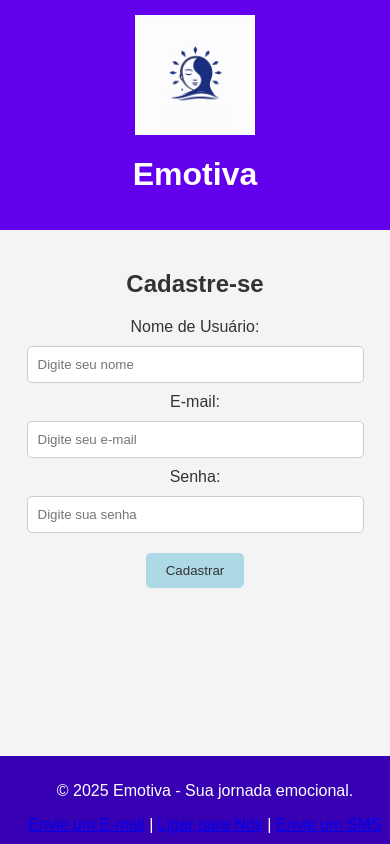
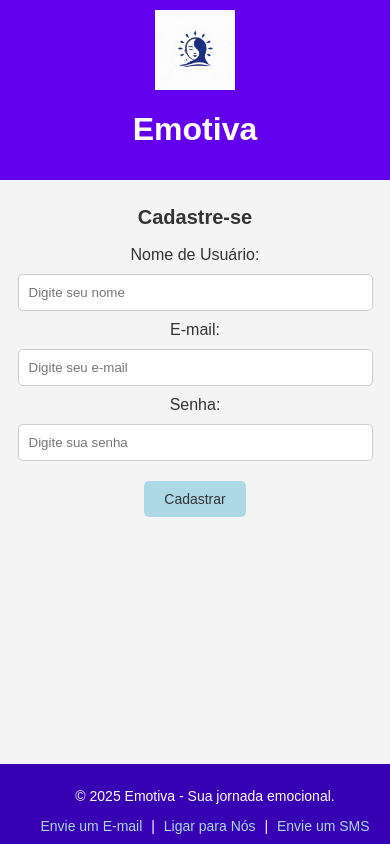
Before and after one commit to beatrizbcs/Web-App, a plain HTML site: page index.html in a window 390 px wide. Drawn offline with Linux system fonts and the light colour scheme; files whose address does not match are found by name.

Commit message:
Add files via upload

```diff
--- a/index.html
+++ b/index.html
@@ -18,7 +18,7 @@
 </head>
 <body>
     <header>
-        <img src="c:\Users\crisc\Downloads\emotiva.png" alt="Logo do Emotiva" class="logo">
+        <img src="images/emotiva.png" alt="Logo do Emotiva" class="logo">
         <h1>Emotiva</h1>
     </header>
     <main id="main-content">
@@ -28,13 +28,10 @@
             <form id="signup-form">
                 <label for="username">Nome de Usuário:</label>
                 <input type="text" id="username" placeholder="Digite seu nome" required>
-
                 <label for="email">E-mail:</label>
                 <input type="email" id="email" placeholder="Digite seu e-mail" required>
-
                 <label for="password">Senha:</label>
                 <input type="password" id="password" placeholder="Digite sua senha" required>
-
                 <button type="submit" class="signup-button">Cadastrar</button>
             </form>
         </section>
@@ -66,8 +63,8 @@
         <p>© 2025 Emotiva - Sua jornada emocional.</p>
         <div class="contact-links">
             <a href="mailto:contato@emotiva.com">Envie um E-mail</a> |
-            <a href="tel:+558198762543">Ligar para Nós</a> |
-            <a href="sms:+558198762543">Envie um SMS</a>
+            <a href="tel:+551199999999">Ligar para Nós</a> |
+            <a href="sms:+551199999999">Envie um SMS</a>
         </div>
     </footer>
     <script src="script.js"></script>
--- a/script.js
+++ b/script.js
@@ -5,7 +5,7 @@ if ("serviceWorker" in navigator) {
         .catch(err => console.error("Erro ao registrar o Service Worker:", err));
 }
 
-// Cadastro e transição para Registro de Emoções
+// Transição do Cadastro para a Página de Registro de Emoções
 document.querySelector("#signup-form").addEventListener("submit", event => {
     event.preventDefault();
     const username = document.querySelector("#username").value;
@@ -13,6 +13,7 @@ document.querySelector("#signup-form").addEventListener("submit", event => {
 
     if (username && email) {
         alert(`Bem-vindo(a), ${username}! Cadastro realizado com sucesso.`);
+        // Esconde a página de cadastro e exibe a página de registro
         document.querySelector("#signup-page").classList.add("hidden");
         document.querySelector("#emotion-page").classList.remove("hidden");
     } else {
--- a/style.css
+++ b/style.css
@@ -25,7 +25,7 @@ main {
 }
 
 section.hidden {
-    display: none;
+    display: none; /* Ocultar seções não ativas */
 }
 
 iframe {
@@ -42,16 +42,27 @@ footer {
     position: fixed;
     bottom: 0;
     width: 100%;
+    font-size: 14px;
+}
+
+footer .contact-links a {
+    color: #ADD8E6;
+    text-decoration: none;
+    margin: 0 5px;
+}
+
+footer .contact-links a:hover {
+    text-decoration: underline;
 }
 
 button {
     background-color: #ADD8E6;
+    color: #333;
     border: none;
     padding: 10px 20px;
+    cursor: pointer;
     margin-top: 10px;
     border-radius: 5px;
-    cursor: pointer;
-    color: #333;
 }
 
 button:hover {
@@ -66,3 +77,30 @@ textarea, input {
     border: 1px solid #ccc;
     border-radius: 5px;
 }
+
+textarea {
+    resize: vertical; /* Permitir redimensionamento vertical */
+}
+
+/* Responsividade para telas menores */
+@media (max-width: 768px) {
+    header {
+        padding: 10px;
+    }
+
+    header .logo {
+        max-width: 80px;
+    }
+
+    main {
+        padding: 10px;
+    }
+
+    h2 {
+        font-size: 20px;
+    }
+
+    button {
+        font-size: 14px;
+    }
+}
```
Also changed, not shown: images/emotiva.png (added).
